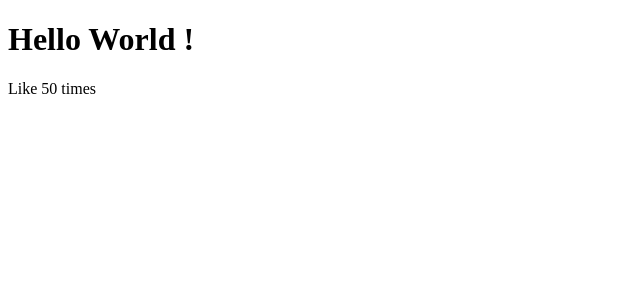
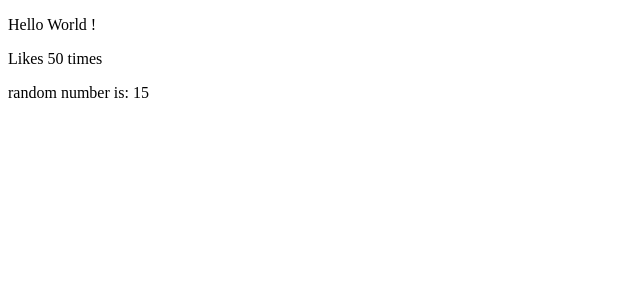
Before and after one commit to womoboy/react-sample-02, a JavaScript app: page / in a window 1280 px wide. Shown: the top 300 px of the page, without its empty margins (0-640 px from the left). Built offline with nearby package versions, Linux system fonts and the light colour scheme.

Commit message:
simple dynamic values

```diff
--- a/src/App.js
+++ b/src/App.js
@@ -7,8 +7,9 @@ const App = () => {
         <>
             <div className="App">
                 <div className="content">
-                    <h1>{ title }</h1>
-                    <p>Like { like } times</p>
+                    <p>{ title }</p>
+                    <p>Likes { like } times</p>
+                    <p>random number is: {Math.floor(Math.random() * 20)}</p>
                 </div>
             </div>
         </>
```
